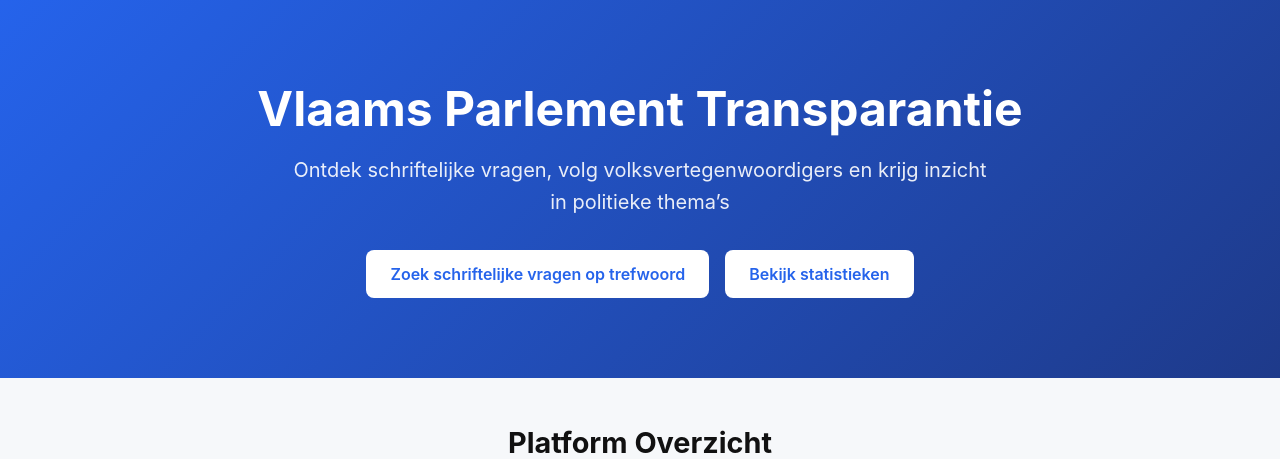
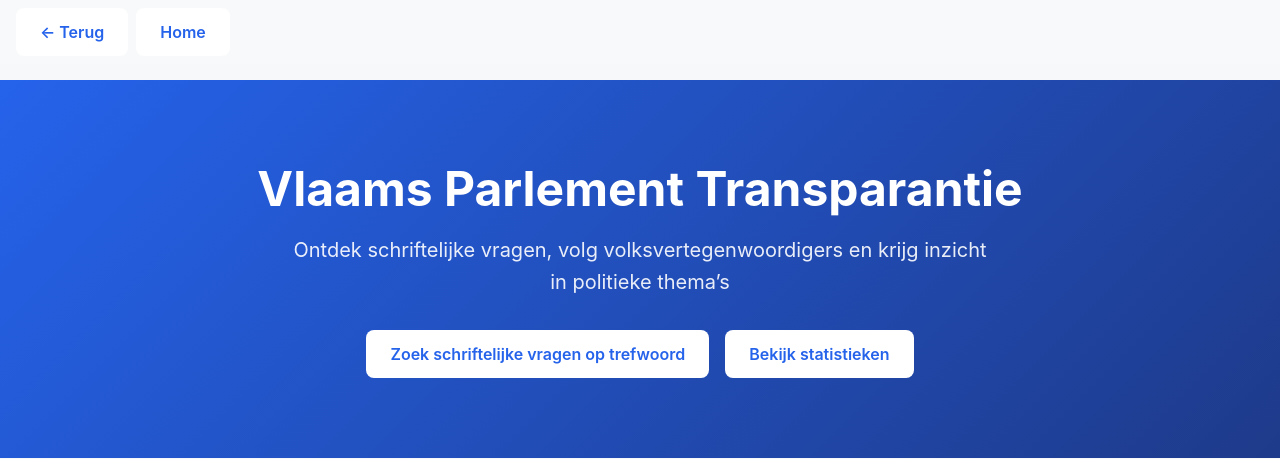
Before and after one commit to A-D-DBS-application/web-application-2025-group-8, a Flask app: page / in a window 1280 px wide. Shown: the top 459 px of the page. Run offline with Flask 3, Linux system fonts and the light colour scheme.

Commit message:
Update base.html

```diff
--- a/app/templates/base.html
+++ b/app/templates/base.html
@@ -120,6 +120,20 @@
     </style>
 </head>
 <body>
+
+ <!-- NAVIGATIEBALK: TERUG + HOME -->
+    <nav class="navbar bg-light px-3 py-2 mb-3">
+        <div class="d-flex gap-2">
+            <button type="button" class="btn btn-outline-secondary" onclick="window.history.back()">
+                ← Terug
+            </button>
+            <a href="{{ url_for('main.index') }}" class="btn btn-primary">
+                Home
+            </a>
+        </div>
+    </nav>
+
+
     <div class="page-container">
         {% block content %}{% endblock %}
     </div>
```
